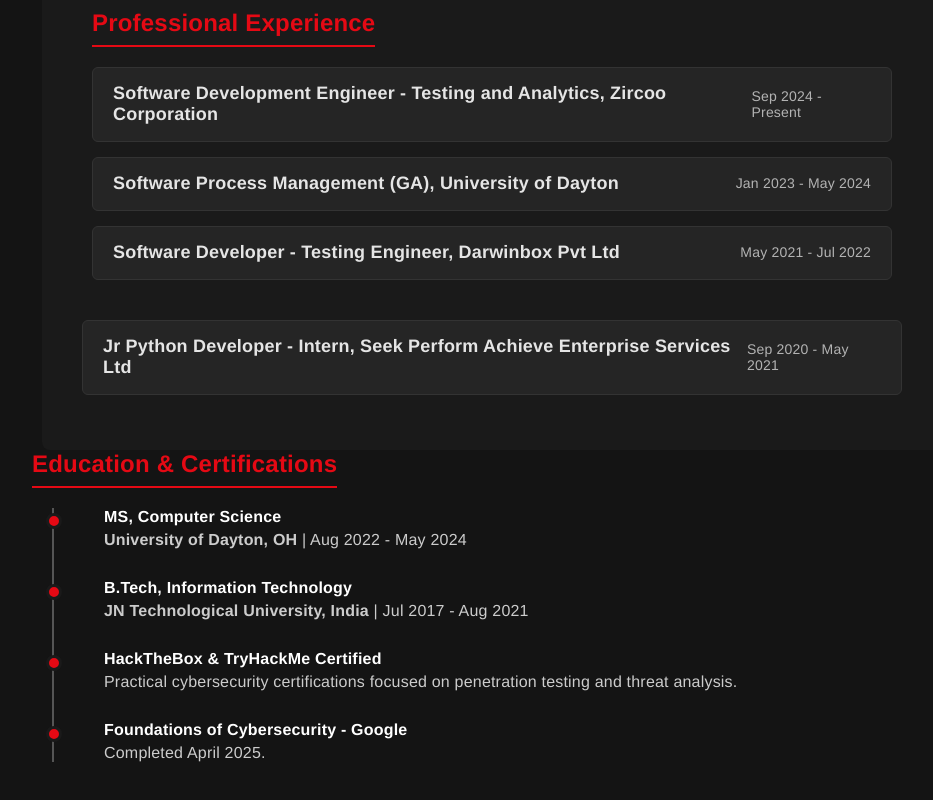
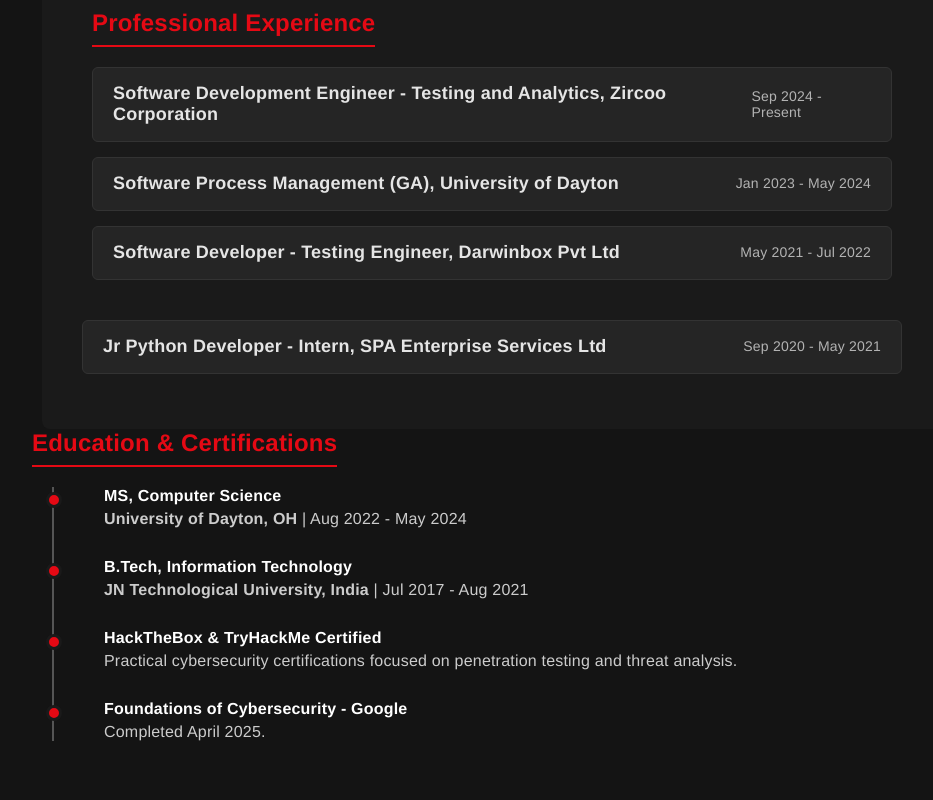
Before and after one commit to kalyanhsn/Personal-Portfolio, a plain HTML site: page resume.html in a window 1280 px wide. Shown: the part 960-1760 px from the top of the page, without its empty margins (148-1081 px from the left). Drawn offline with nearby package versions, Linux system fonts and the light colour scheme; some packages are replaced by stand-ins of ours; a script that the page names is missing.

Commit message:
Internship Experience

```diff
--- a/resume.html
+++ b/resume.html
@@ -175,7 +175,7 @@
 
                     <div class="experience-item">
                         <div class="exp-header" onclick="toggleDetails(this)">
-                            <h4>Jr Python Developer - Intern, Seek Perform Achieve Enterprise Services Ltd</h4>
+                            <h4>Jr Python Developer - Intern, SPA Enterprise Services Ltd</h4>
                             <span class="exp-date">Sep 2020 - May 2021</span>
                         </div>
                         <div class="exp-details">
```
